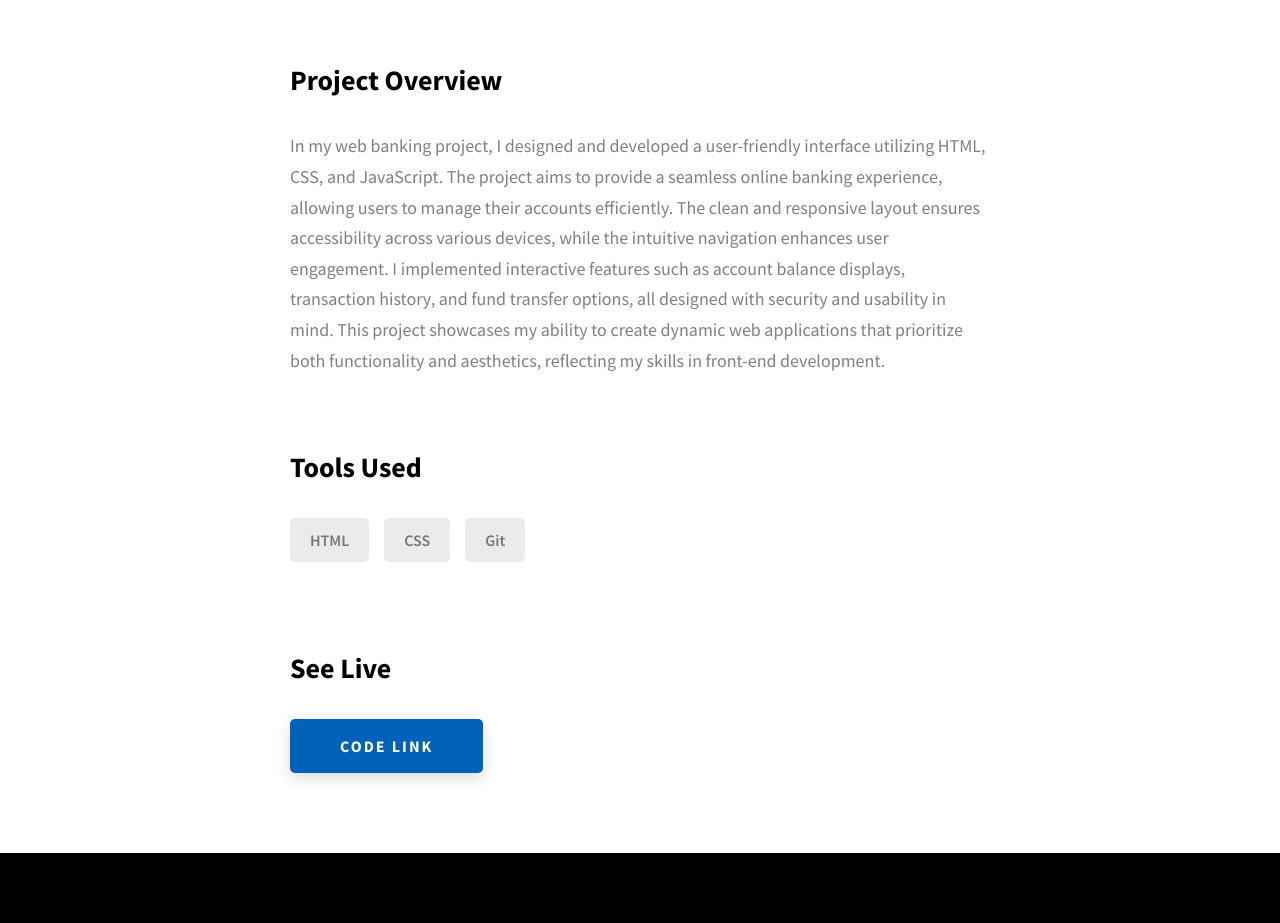
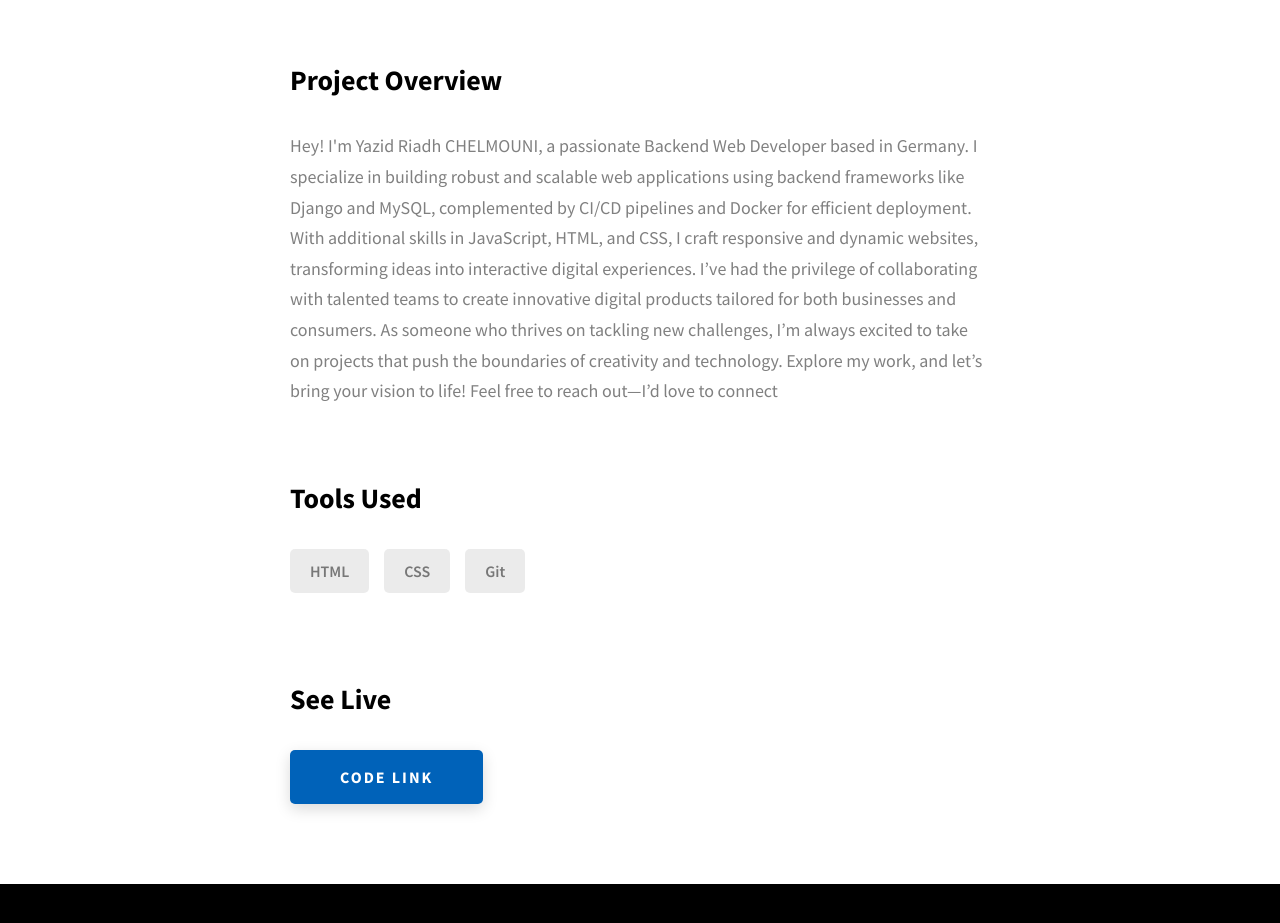
Before and after one commit to riadhchelmouni/riadhchelmouni.com, a website: page project-1.html in a window 1280 px wide. Shown: the part 1340-2263 px from the top of the page. Drawn offline with Linux system fonts and the light colour scheme.

Commit message:
first commit

```diff
--- a/project-1.html
+++ b/project-1.html
@@ -109,7 +109,11 @@
             <div class="project-details__desc">
               <h3 class="project-details__content-title">Project Overview</h3>
               <p class="project-details__desc-para">
-                In my web banking project, I designed and developed a user-friendly interface utilizing HTML, CSS, and JavaScript. The project aims to provide a seamless online banking experience, allowing users to manage their accounts efficiently. The clean and responsive layout ensures accessibility across various devices, while the intuitive navigation enhances user engagement. I implemented interactive features such as account balance displays, transaction history, and fund transfer options, all designed with security and usability in mind. This project showcases my ability to create dynamic web applications that prioritize both functionality and aesthetics, reflecting my skills in front-end development.
+                Hey! I'm Yazid Riadh CHELMOUNI, a passionate Backend Web Developer based in Germany. I specialize in building robust and scalable web applications using backend frameworks like Django and MySQL, complemented by CI/CD pipelines and Docker for efficient deployment.
+
+                With additional skills in JavaScript, HTML, and CSS, I craft responsive and dynamic websites, transforming ideas into interactive digital experiences. I’ve had the privilege of collaborating with talented teams to create innovative digital products tailored for both businesses and consumers.
+
+                As someone who thrives on tackling new challenges, I’m always excited to take on projects that push the boundaries of creativity and technology. Explore my work, and let’s bring your vision to life! Feel free to reach out—I’d love to connect
               </p>
             </div>
             <div class="project-details__tools-used">
```
